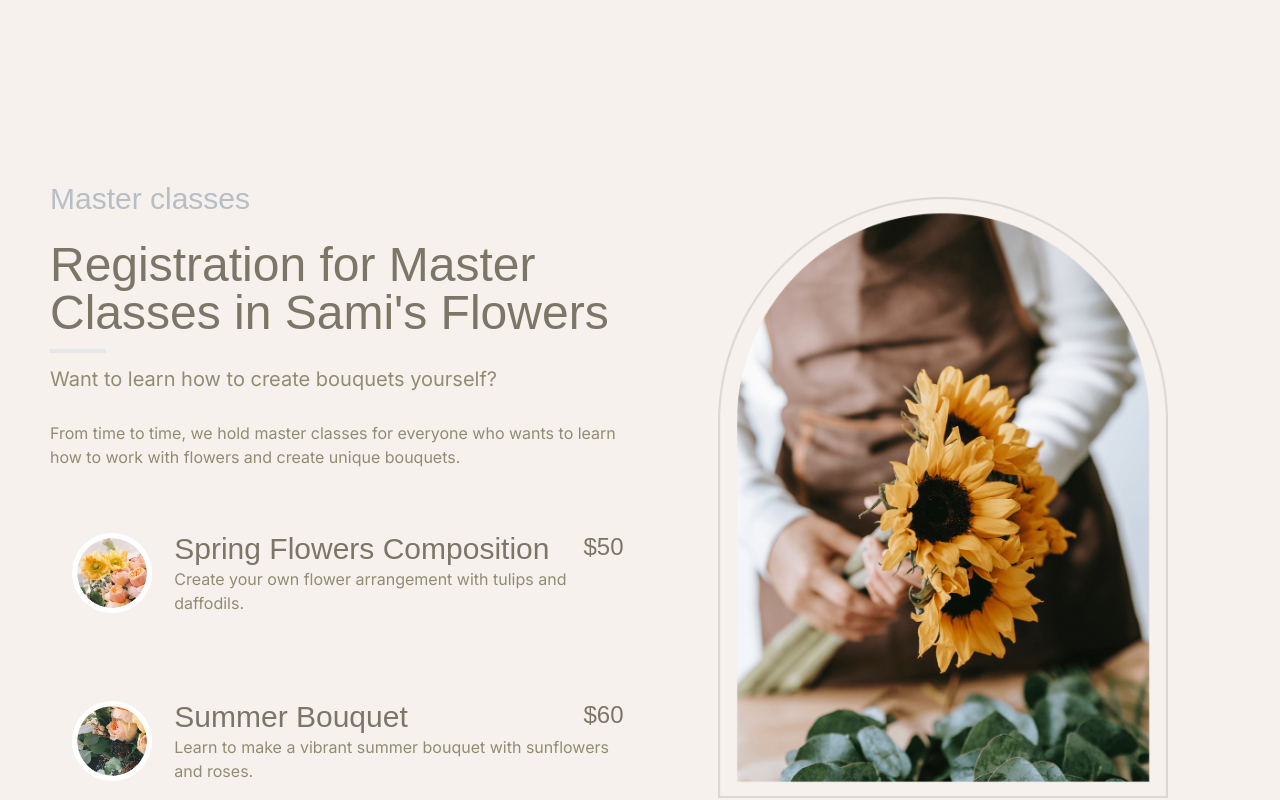
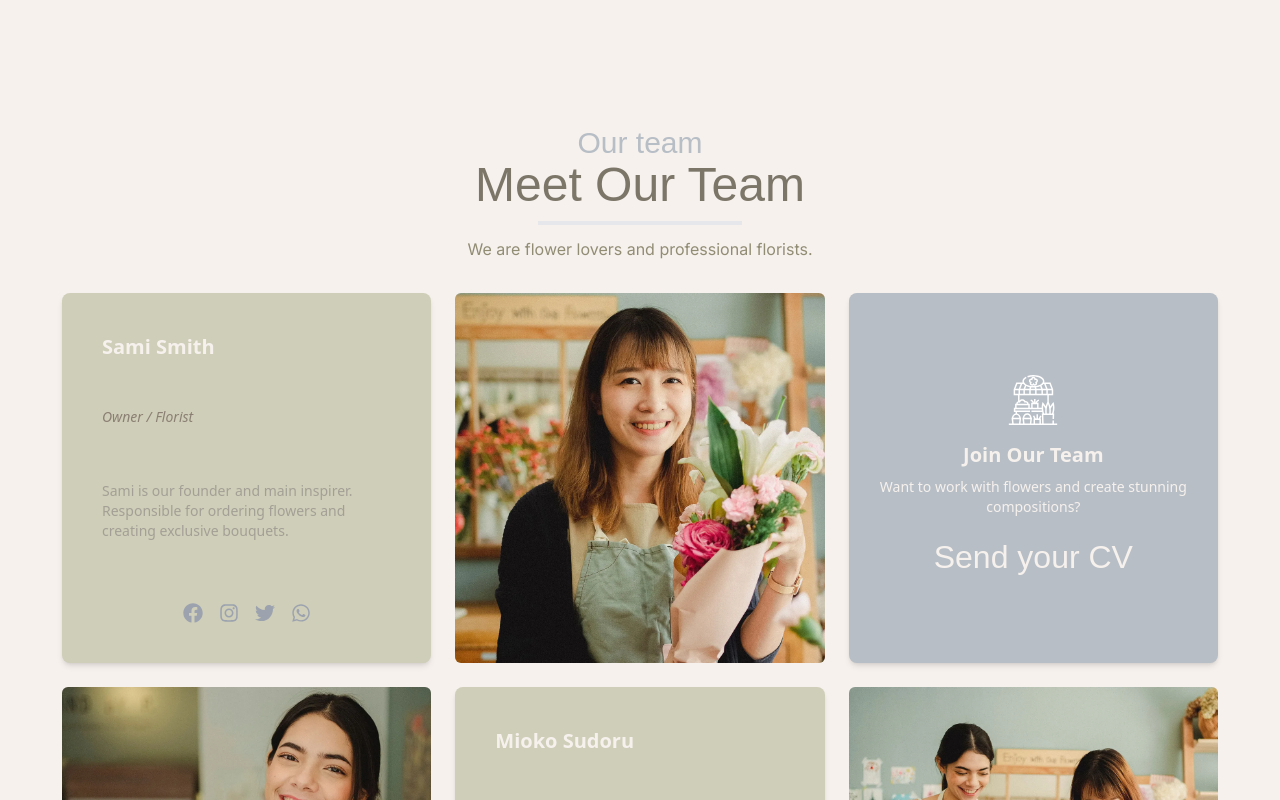
Before and after one commit to koldovsky/2024-itstep-next-team-01, a Next.js app: page /about-us in a window 1280 px wide. Shown: the part 1600-2400 px from the top of the page. Built offline with nearby package versions, Linux system fonts and the light colour scheme; a web font is replaced by a local one.

Commit message:
Update page.tsx

```diff
--- a/app/about-us/page.tsx
+++ b/app/about-us/page.tsx
@@ -2,6 +2,7 @@ import PageTitle from "@/app/components/PageTitle";
 import MasterClasses from "@/app/about-us/MasterClasses/MasterClassesSection";
 import About from "./About";
 import Partners from "./partners";
+import OurTeam from "./OurTeam/OurTeam";
 
 export const metadata = {
   title: "About Us - Sami's Flowers",
@@ -15,6 +16,7 @@ export default function AboutUsPage() {
       <PageTitle title={metadata.title} subtitle={metadata.description}/>
       <About />
       <Partners />
+      <OurTeam />
       <MasterClasses />
     </div>
   );
```
